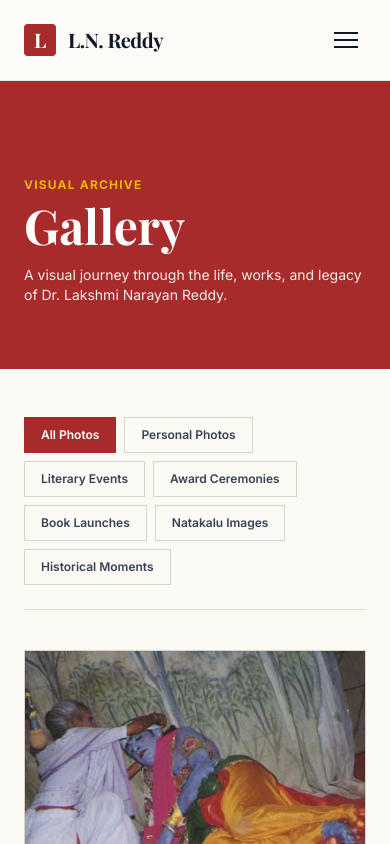
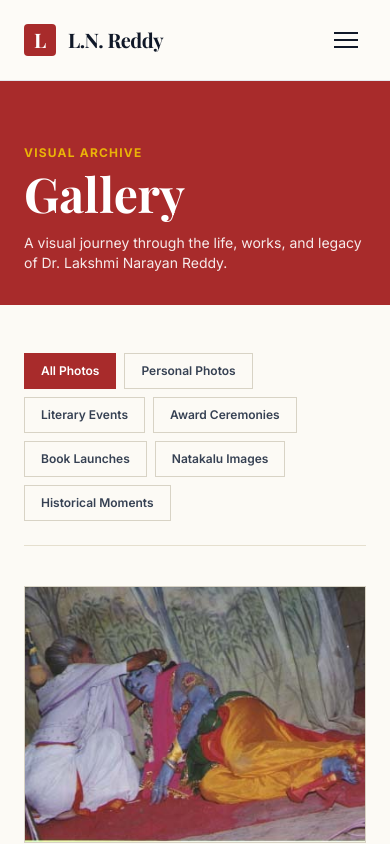
Before and after one commit to Balakrishna-ui/Literature, a Next.js app in the folder frontend/: page /gallery in a window 390 px wide. Shown: the top 844 px of the page. Built offline with nearby package versions, Linux system fonts and the light colour scheme; a web font is replaced by a local one.

Commit message:
Reduce gallery hero red section height on mobile

```diff
--- a/frontend/src/app/gallery/page.tsx
+++ b/frontend/src/app/gallery/page.tsx
@@ -52,7 +52,7 @@ export default function GalleryPage() {
       <Navbar />
 
       {/* Hero Header */}
-      <section className="bg-[#a82b2b] text-white pt-24 pb-16 px-6">
+      <section className="bg-[#a82b2b] text-white pt-16 pb-8 md:pt-24 md:pb-16 px-6">
         <div className="max-w-[1200px] mx-auto">
           <span className="text-[#eab308] text-xs font-bold tracking-widest uppercase mb-2 block">
             VISUAL ARCHIVE
```
